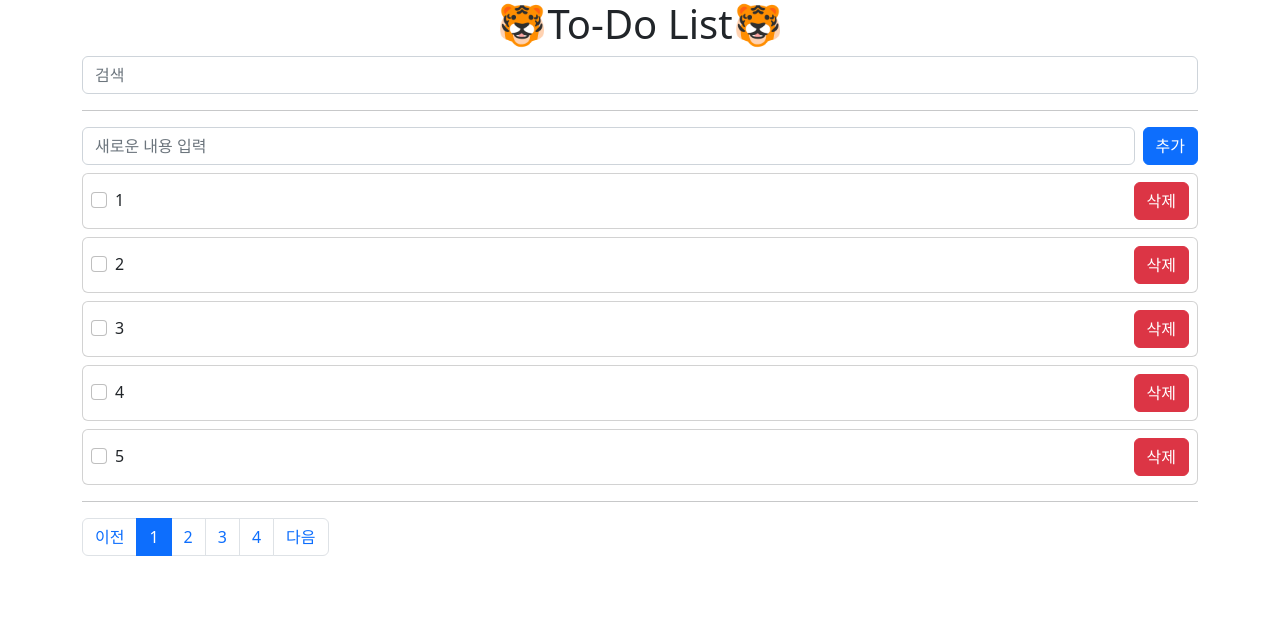
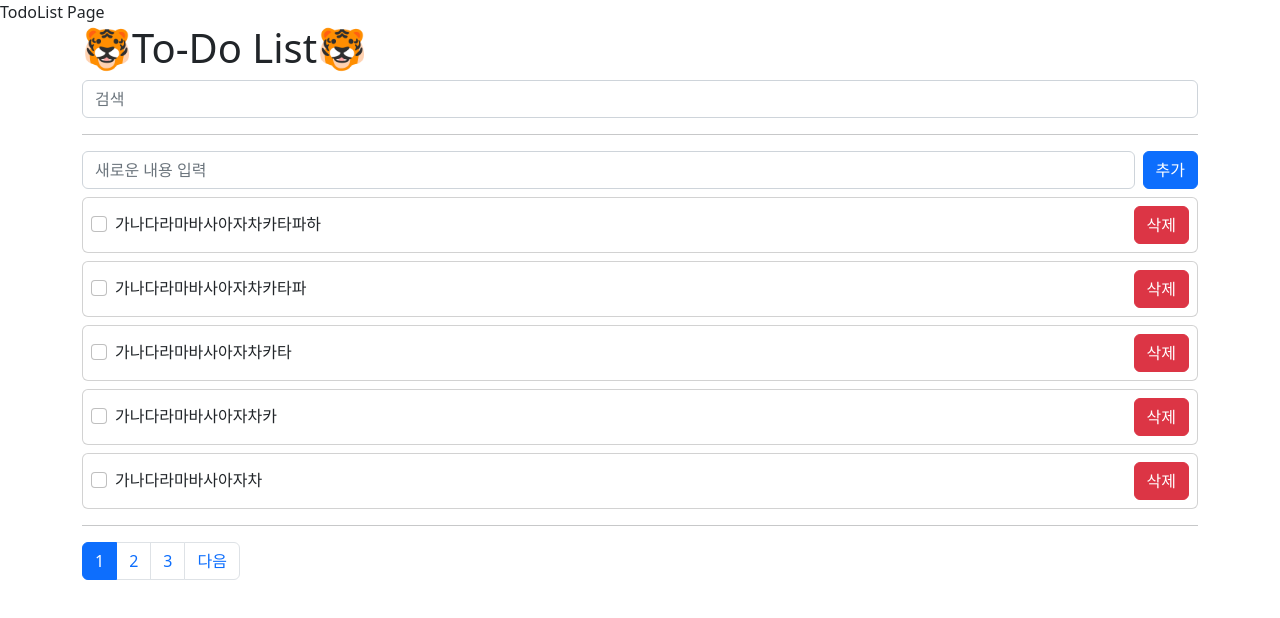
Before and after one commit to seashell479/vue3-project, a Vue app: page /todolist in a window 1280 px wide. Shown: the top 618 px of the page. Built offline with nearby package versions, Linux system fonts and the light colour scheme; data requests are answered from the project's data file.

Commit message:
Pagination마무리, Watch Effect, Watch, 검색 기능 개선 등

```diff
--- a/db.json
+++ b/db.json
@@ -1,84 +1,74 @@
 {
   "todoList": [
     {
-      "content": "1",
+      "content": "가",
       "completed": false,
       "id": 1
     },
     {
-      "content": "2",
+      "content": "가나",
       "completed": false,
       "id": 2
     },
     {
-      "content": "3",
+      "content": "가나다",
       "completed": false,
       "id": 3
     },
     {
-      "content": "4",
+      "content": "가나다라",
       "completed": false,
       "id": 4
     },
     {
-      "content": "5",
+      "content": "가나다라마",
       "completed": false,
       "id": 5
     },
     {
-      "content": "6",
+      "content": "가나다라마바",
       "completed": false,
       "id": 6
     },
     {
-      "content": "7",
+      "content": "가나다라마바사",
       "completed": false,
       "id": 7
     },
     {
-      "content": "8",
+      "content": "가나다라마바사아",
       "completed": false,
       "id": 8
     },
     {
-      "content": "9",
+      "content": "가나다라마바사아자",
       "completed": false,
       "id": 9
     },
     {
-      "content": "10",
+      "content": "가나다라마바사아자차",
       "completed": false,
       "id": 10
     },
     {
-      "content": "11",
+      "content": "가나다라마바사아자차카",
       "completed": false,
       "id": 11
     },
     {
-      "content": "12",
+      "content": "가나다라마바사아자차카타",
       "completed": false,
       "id": 12
     },
     {
-      "content": "13",
+      "content": "가나다라마바사아자차카타파",
       "completed": false,
       "id": 13
     },
     {
-      "content": "14",
+      "content": "가나다라마바사아자차카타파하",
       "completed": false,
       "id": 14
-    },
-    {
-      "content": "15",
-      "completed": false,
-      "id": 15
-    },
-    {
-      "content": "16",
-      "completed": false,
-      "id": 16
     }
   ]
 }
--- a/package.json
+++ b/package.json
@@ -10,7 +10,8 @@
   "dependencies": {
     "axios": "^1.4.0",
     "core-js": "^3.8.3",
-    "vue": "^3.2.13"
+    "vue": "^3.2.13",
+    "vue-router": "^4.2.2"
   },
   "devDependencies": {
     "@babel/core": "^7.12.16",
--- a/src/App.vue
+++ b/src/App.vue
@@ -1,28 +1,29 @@
 <template>
+  <router-view />
   <div class="container">
-    <h1 class="text-center">🐯To-Do List🐯</h1>
-    <input class="form-control" type="text" v-model="searchText" placeholder="검색">
+    <h1>🐯To-Do List🐯</h1>
+    <input class="form-control" type="text" v-model="searchText" placeholder="검색" @keyup.enter="searchTodo">
     <hr />
     <SimpleForm @add-todo="addTodo" />
     <div class="text-danger" v-if="axiosErrorMessage.length != 0"> <!-- 문자열 값이 있을 때 -->
       {{ axiosErrorMessage }} <!-- true일 때 에러메세지 출력됨 -->
     </div>
-    <div v-if="!filteredTodoList.length">
+    <div v-if="!todoList.length">
       <!-- 전에 했던 거 v-if="!todoList.length"/v-if="todoList.length == 0" 가능함, v-show도 가능함 -->
       추가된 내용이 없습니다.
     </div>
-    <TodoList :todoList="filteredTodoList" @toggle-todo="toggleTodo" @todo-delete="onDelete" />
+    <TodoList :todoList="todoList" @toggle-todo="toggleTodo" @todo-delete="onDelete" />
     <hr />
     <nav aria-label="Page navigation example">
       <ul class="pagination">
-        <li class="page-item">
-          <a class="page-link" href="#">이전</a>
+        <li v-if="currentPage !== 1" class="page-item">
+          <a style="cursor: pointer;" class="page-link" @click="getTodoList(currentPage - 1)">이전</a>
         </li>
         <li v-for="loop in numberOfpages" :key="loop" class="page-item" :class="currentPage === loop ? 'active' : ''">
-          <a class="page-link" href="#">{{ loop }}</a>
+          <a style="cursor: pointer;" class="page-link" @click="getTodoList(loop)">{{ loop }}</a>
         </li>
-        <li class="page-item">
-          <a class="page-link" href="#">다음</a>
+        <li v-if="numberOfpages !== currentPage" class="page-item">
+          <a style="cursor: pointer;" class="page-link" @click="getTodoList(currentPage + 1)">다음</a>
         </li>
       </ul>
     </nav>
@@ -30,7 +31,7 @@
 </template>
 
 <script>
-import { ref, computed } from "vue";
+import { ref, computed, watch } from "vue";
 import SimpleForm from './components/SimpleForm.vue';
 import TodoList from "./components/TodoList.vue";
 import axios from "axios";
@@ -45,18 +46,34 @@ export default {
     const todoList = ref([]); // 배열 요소
     const axiosErrorMessage = ref([]);
     const numberOfTodoList = ref(0); // 전체 글 개수
-    const currentPage = ref(1); // 변경할 page 번호
+    const currentPage = ref(1); // 변경할 page 번호(지금 보이는 page 번호)
     const limit = 5; // 페이지에서 나올 글의 제한 개수, 어떤 상황이든 5개로 표현될거기 때문에 ref로 선언할 필요 x
+    const searchText = ref("");
 
-    const numberOfpages = computed(() => {
+    const numberOfpages = computed(() => { // 버튼 개수 -> 전체 내용글 개수를 가져와 limit개수만큼 나누기
       return Math.ceil(numberOfTodoList.value / limit);
     })
 
-    async function getTodoList() {
+    let timeout = null;
+
+    const searchTodo = () => {
+      clearTimeout(timeout);
+      getTodoList(1);
+    }
+
+    watch(searchText, () => {
+      clearTimeout(timeout);
+      timeout = setTimeout(() => {
+        getTodoList(1);
+      }, 2000);
+    })
+
+    async function getTodoList(pageNumber = currentPage.value) {
+      currentPage.value = pageNumber;
       axiosErrorMessage.value = "";
       try {
         const res = await axios.get(
-          `http://localhost:3000/todoList?_page=${currentPage.value}&_limit=${limit}`
+          `http://localhost:3000/todoList?content_like=${searchText.value}&_page=${pageNumber}&_limit=${limit}&_sort=id&_order=desc`
         );
         numberOfTodoList.value = res.headers['x-total-count'];
         todoList.value = res.data;
@@ -71,11 +88,11 @@ export default {
     async function addTodo(todos) { // 동기식
       axiosErrorMessage.value = ""; // 에러 초기화
       try {
-        const res = await axios.post("http://localhost:3000/todoList", {
+        await axios.post("http://localhost:3000/todoList", {
           content: todos.content,
           completed: todos.completed,
         });
-        todoList.value.push(res.data);
+        getTodoList(1);
       } catch (err) { // 에러 났을 때
         axiosErrorMessage.value = "네트워크 에러가 발생했어요. 😥";
         console.log(err);
@@ -121,24 +138,22 @@ export default {
       axiosErrorMessage.value = ""; // 에러 초기화
       const id = todoList.value[index].id;
       try {
-        const res = await axios.delete("http://localhost:3000/todoList/" + id);
-        console.log(res);
-        todoList.value.splice(index, 1);
+        await axios.delete("http://localhost:3000/todoList/" + id);
+        getTodoList(1);
       } catch (err) { // 에러 났을 때
         axiosErrorMessage.value = "네트워크 에러가 발생했어요. 😥";
         console.log(err);
       }
     }
 
-    const searchText = ref("");
-    const filteredTodoList = computed(() => {
-      if (searchText.value) {
-        return todoList.value.filter((loop) => {
-          return loop.content.includes(searchText.value);
-        })
-      }
-      return todoList.value;
-    })
+    // const filteredTodoList = computed(() => {
+    //   if (searchText.value) {
+    //     return todoList.value.filter((loop) => {
+    //       return loop.content.includes(searchText.value);
+    //     })
+    //   }
+    //   return todoList.value;
+    // });
 
     return {
       todoList,
@@ -146,10 +161,12 @@ export default {
       onDelete,
       toggleTodo,
       searchText,
-      filteredTodoList,
+      // filteredTodoList,
       axiosErrorMessage,
       numberOfpages,
       currentPage,
+      getTodoList,
+      searchTodo,
     };
   },
 };
--- a/src/main.js
+++ b/src/main.js
@@ -1,4 +1,5 @@
 import { createApp } from 'vue'
 import App from './App.vue'
+import router from "./router/";
 
-createApp(App).mount('#app')
+createApp(App).use(router).mount('#app')
--- /dev/null
+++ b/src/pages/index.vue
@@ -0,0 +1,11 @@
+<template>
+  <div>Home Page</div>
+</template>
+
+<script>
+export default {
+
+}
+</script>
+
+<style></style>
--- /dev/null
+++ b/src/pages/todolist/index.vue
@@ -0,0 +1,11 @@
+<template>
+  <div>TodoList Page</div>
+</template>
+
+<script>
+export default {
+
+}
+</script>
+
+<style></style>
--- /dev/null
+++ b/src/router/index.js
@@ -0,0 +1,22 @@
+import { createRouter, createWebHistory } from "vue-router"
+import Home from "../pages/index.vue";
+import TodoList from "../pages/todolist/index.vue";
+
+
+const router = createRouter({
+  history: createWebHistory(),
+  routes: [
+    {
+      path: "/",
+      name: "Home",
+      component: Home,
+    },
+    {
+      path: "/todolist",
+      name: "TodoList",
+      component: TodoList,
+    }
+  ]
+})
+
+export default router;
--- a/vue.config.js
+++ b/vue.config.js
@@ -1,4 +1,5 @@
 const { defineConfig } = require('@vue/cli-service')
 module.exports = defineConfig({
-  transpileDependencies: true
+  transpileDependencies: true,
+  lintOnSave: false
 })
```
Also changed, not shown: 1 other file (tests, documents, lock files or other folders).
